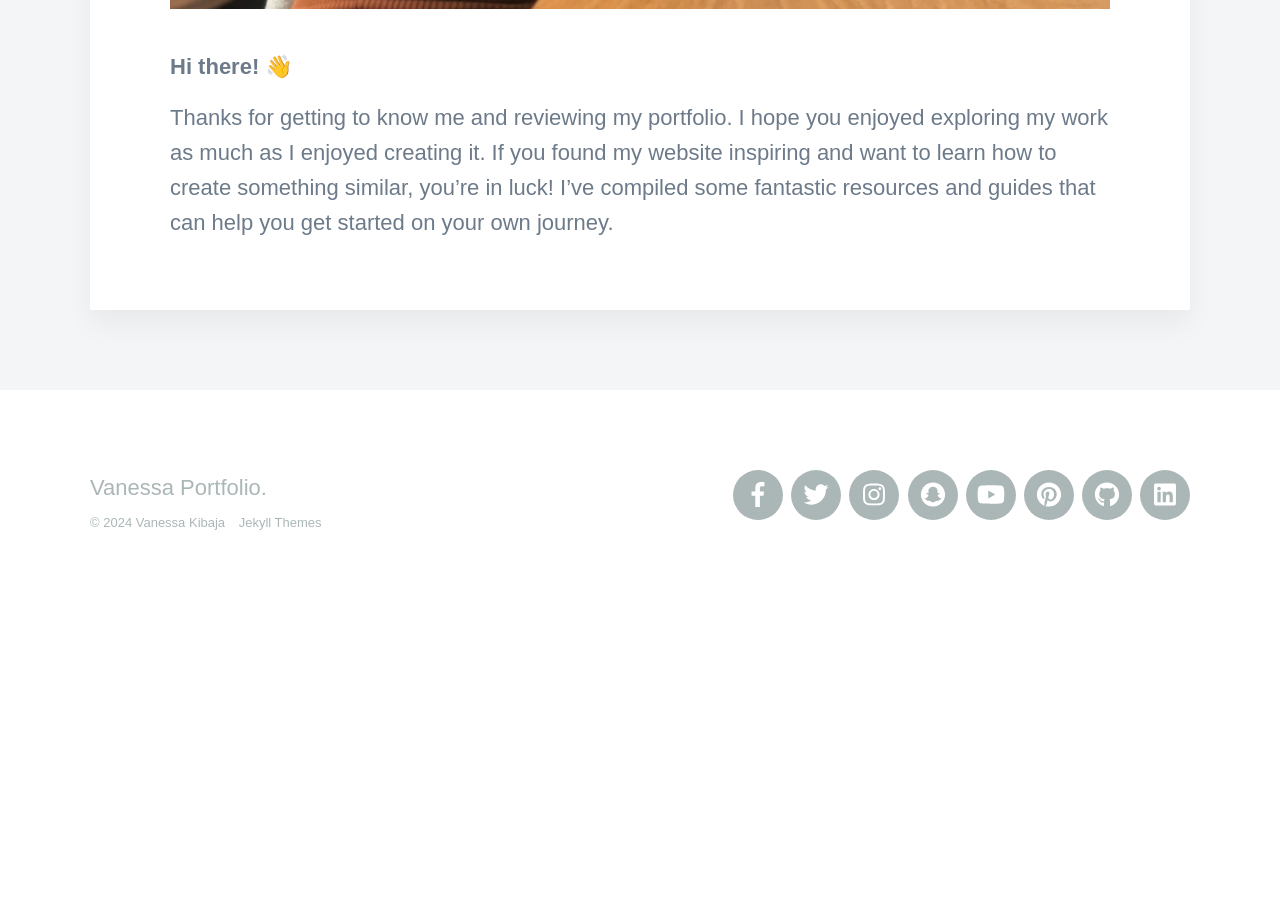
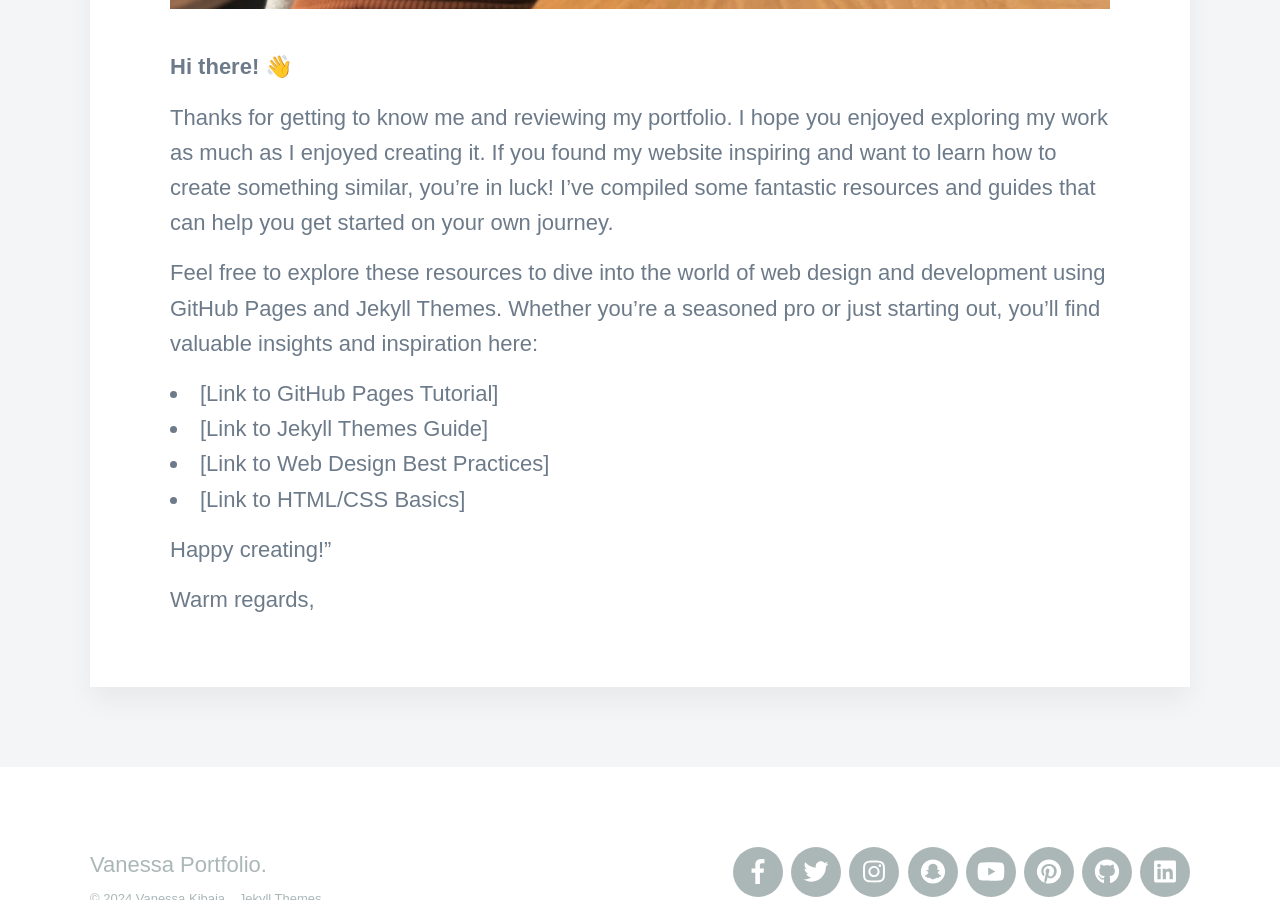
Before and after one commit to vkibaja/vkibaja.github.io, a Jekyll site: the page built from _pages/thanks.md, in a window 1280 px wide and 900 px high, scrolled down 1482 px. Built offline with Jekyll 4.4.1, drawn with Linux system fonts in a browser that asks for light colours; nearby versions of some CDN libraries; some web fonts are replaced; before the commit the page ends 2091 px from its top, so only the background shows below that.

Commit message:
Update thanks.md

```diff
--- a/_pages/thanks.md
+++ b/_pages/thanks.md
@@ -10,3 +10,14 @@ featured_image: /images/demo/contact.jpg
 **Hi there!** 👋
 
 Thanks for getting to know me and reviewing my portfolio. I hope you enjoyed exploring my work as much as I enjoyed creating it. If you found my website inspiring and want to learn how to create something similar, you're in luck! I've compiled some fantastic resources and guides that can help you get started on your own journey.
+
+Feel free to explore these resources to dive into the world of web design and development using GitHub Pages and Jekyll Themes. Whether you're a seasoned pro or just starting out, you'll find valuable insights and inspiration here:
+
+- [Link to GitHub Pages Tutorial]
+- [Link to Jekyll Themes Guide]
+- [Link to Web Design Best Practices]
+- [Link to HTML/CSS Basics]
+
+Happy creating!"
+
+Warm regards,
```
